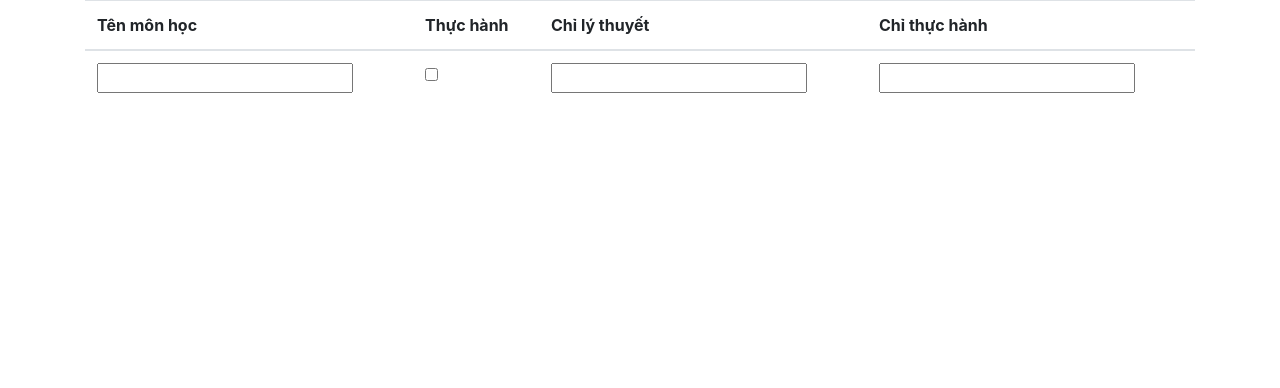
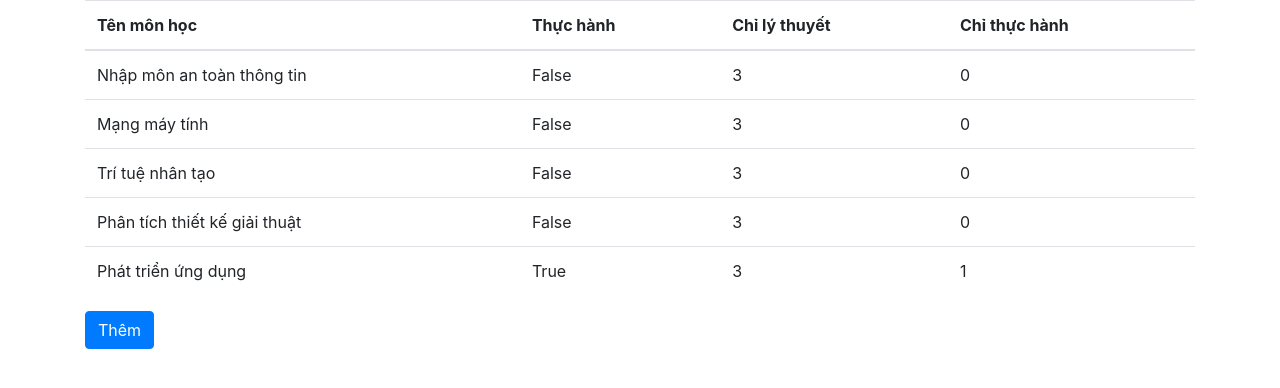
Before and after one commit to nghiemIUH/tinh_diem_iuh, a Django app: page /mon-hoc/ in a window 1280 px wide. Shown: the top 388 px of the page. Run offline with Django 3.2, Linux system fonts and the light colour scheme; data comes from the database, SQL or seed files in the repository; data that the repository does not hold is empty; some libraries are stand-ins or nearby versions.

Commit message:
update giao dien

```diff
--- a/diem/models.py
+++ b/diem/models.py
@@ -6,5 +6,5 @@ from django.db import models
 class MonHoc(models.Model):
     ten = models.CharField(max_length=200, unique=True)
     thuc_hanh = models.BooleanField(default=False)
-    chi_ly_thuyet = models.IntegerField()
-    chi_thuc_hanh = models.IntegerField(default=0, blank=True)
+    tong_chi = models.IntegerField()
+    chi_th = models.IntegerField(default=0, blank=True)
--- a/diem/views.py
+++ b/diem/views.py
@@ -11,11 +11,25 @@ class ViewMonHoc(View):
         monhoc = models.MonHoc.objects.all()
         return render(request, 'them_mon_hoc.html', {'monhoc': monhoc})
 
+    def post(self, request):
+        data = request.POST
+        ten = data['ten']
+        thuc_hanh = 'on' in data.getlist('thuc_hanh')
+        tong_chi = int(data['tong_chi'])
+        chi_th = 0
+        if thuc_hanh:
+            chi_th = int(data['chi_th'])
+        monHoc = models.MonHoc(
+            ten=ten, thuc_hanh=thuc_hanh, tong_chi=tong_chi, chi_th=chi_th)
+        monHoc.save()
+        return JsonResponse({'ten': ten, 'thuc_hanh': thuc_hanh, 'tong_chi': tong_chi, 'chi_th': chi_th})
+
 
 class Diem(View):
 
     def get(self, request):
-        return render(request, 'index.html', {'row': [i for i in range(1, 11)]})
+        monHoc = models.MonHoc.objects.all()
+        return render(request, 'index.html', {'row': [i for i in range(1, 11)], 'monHoc': monHoc})
 
     def post(self, request):
         data = request.POST
@@ -49,10 +63,6 @@ class Diem(View):
 
                 if(len(diemTH) > 0):
                     chi_th = 1
-                    # if tin_chi == 3:
-                    #     chi_th = 1
-                    # if tin_chi == 4:
-                    #     chi_th = 2
                     trung_binh_th = sum(diemTH)/len(diemTH)
                     trung_binh_lt = round((chi_th*trung_binh_th+trung_binh_lt *
                                            (tin_chi-chi_th))/tin_chi, 1)
--- a/static/js/index.js
+++ b/static/js/index.js
@@ -1,4 +1,7 @@
 $(document).ready(() => {
+    $(function () {
+        $("select").select2();
+    });
     $('input[id^="sm-"]').change(function () {
         let point = $(this).val();
         let regex = new RegExp("^[0-9.]+$");
--- /dev/null
+++ b/static/js/them_mon_hoc.js
@@ -0,0 +1,27 @@
+$(document).ready(function () {
+    $("input[type='checkbox']").change(function () {
+        $("#chi_th").prop("disabled", !this.checked)
+    });
+
+    $('#form_mh').submit(function (e) {
+        e.preventDefault();
+        var serializedData = $(this).serialize();
+        $.ajax({
+            type: "POST",
+            url: "/mon-hoc/",
+            data: serializedData,
+            success: (response) => {
+                let table = document.getElementById('tb_monHoc')
+                let row = table.insertRow(-1)
+                row.insertCell(0).innerHTML = response['ten']
+                row.insertCell(1).innerHTML = response['thuc_hanh']
+                row.insertCell(2).innerHTML = response['tong_chi']
+                row.insertCell(3).innerHTML = response['chi_th']
+
+                $('input').val('')
+            },
+
+        });
+    });
+
+});
--- a/templates/them_mon_hoc.html
+++ b/templates/them_mon_hoc.html
@@ -1,22 +1,66 @@
 {% load static %}
 <!DOCTYPE html>
 <html lang="en">
+
 <head>
     <meta charset="UTF-8" />
+    <link rel="icon" href="{% static 'image/score.svg' %}" />
     <meta name="viewport" content="width=device-width, initial-scale=1.0" />
-        <title>Document</title>
-        <link
-            rel="stylesheet"
-            href="https://maxcdn.bootstrapcdn.com/bootstrap/4.5.2/css/bootstrap.min.css"
-        />
+    <title>Quản lý môn học</title>
+    <link rel="stylesheet" href="https://maxcdn.bootstrapcdn.com/bootstrap/4.5.2/css/bootstrap.min.css" />
     <script src="https://ajax.googleapis.com/ajax/libs/jquery/3.5.1/jquery.min.js"></script>
     <script src="https://cdnjs.cloudflare.com/ajax/libs/popper.js/1.16.0/umd/popper.min.js"></script>
     <script src="https://maxcdn.bootstrapcdn.com/bootstrap/4.5.2/js/bootstrap.min.js"></script>
+    <script src="{% static 'js/them_mon_hoc.js' %}"></script>
 </head>
 
 <body>
     <div class="container">
-            <table class="table">
+        <!-- Modal -->
+        <div class="modal fade" id="modelId" tabindex="-1" role="dialog" aria-labelledby="modelTitleId"
+            aria-hidden="true">
+            <div class="modal-dialog" role="document">
+                <div class="modal-content">
+                    <div class="modal-header">
+                        <h5 class="modal-title">Modal title</h5>
+                        <button type="button" class="close" data-dismiss="modal" aria-label="Close">
+                            <span aria-hidden="true">&times;</span>
+                        </button>
+                    </div>
+                    <div class="modal-body">
+                        <form action="" method='post' id='form_mh'>
+                            {% csrf_token %}
+                            <div class="form-group">
+                                <label>Tên môn học:</label>
+                                <input type="text" class="form-control" placeholder="Tên môn học" name='ten'
+                                    autocomplete="off">
+                            </div>
+                            <div class="form-group">
+                                <label>Tổng chỉ:</label>
+                                <input type="text" class="form-control" placeholder="Chỉ lý thuyết" name='tong_chi'>
+                            </div>
+                            <div class="form-group form-check">
+                                <label class="form-check-label">
+                                    <input class="form-check-input" type="checkbox" name='thuc_hanh' autocomplete="off">
+                                    Thực hành
+                                </label>
+                            </div>
+                            <div class="form-group">
+                                <label>Chỉ thực hành:</label>
+                                <input type="text" class="form-control" placeholder="Chỉ thực hành" name='chi_th'
+                                    autocomplete="off">
+                            </div>
+                            <button type="submit" class="btn btn-primary">Thêm</button>
+                        </form>
+                    </div>
+                    <div class="modal-footer">
+                        <button type="button" class="btn btn-secondary" data-dismiss="modal">Close</button>
+                    </div>
+                </div>
+            </div>
+        </div>
+
+        <table class="table" id="tb_monHoc">
             <thead>
                 <tr>
                     <th>Tên môn học</th>
@@ -27,24 +71,17 @@
             </thead>
             <tbody>
                 {% for i in monhoc %}
-                    <tr>
+                <tr id="{{ i.id }}">
                     <td>{{ i.ten }}</td>
                     <td>{{ i.thuc_hanh }}</td>
-                        <td>{{ i.chi_ly_thuyet }}</td>
-                        <td>{{ i.chi_thuc_hanh }}</td>
+                    <td>{{ i.tong_chi }}</td>
+                    <td>{{ i.chi_th }}</td>
                 </tr>
                 {% endfor %}
-
-                    <tr>
-                        <form action="">
-                            <td><input type="text" /></td>
-                            <td><input type="checkbox" /></td>
-                            <td><input type="text" /></td>
-                            <td><input type="text" value="" /></td>
-                        </form>
-                    </tr>
             </tbody>
         </table>
+        <button type="button" class="btn btn-primary" data-toggle="modal" data-target="#modelId">Thêm</button>
     </div>
 </body>
+
 </html>
```
Also changed, not shown: templates/index.html (+19 -48 lines), db.sqlite3, diem/migrations/0004_auto_20210117_1427.py (added). Lines whose indentation alone changed are shown as unchanged.
